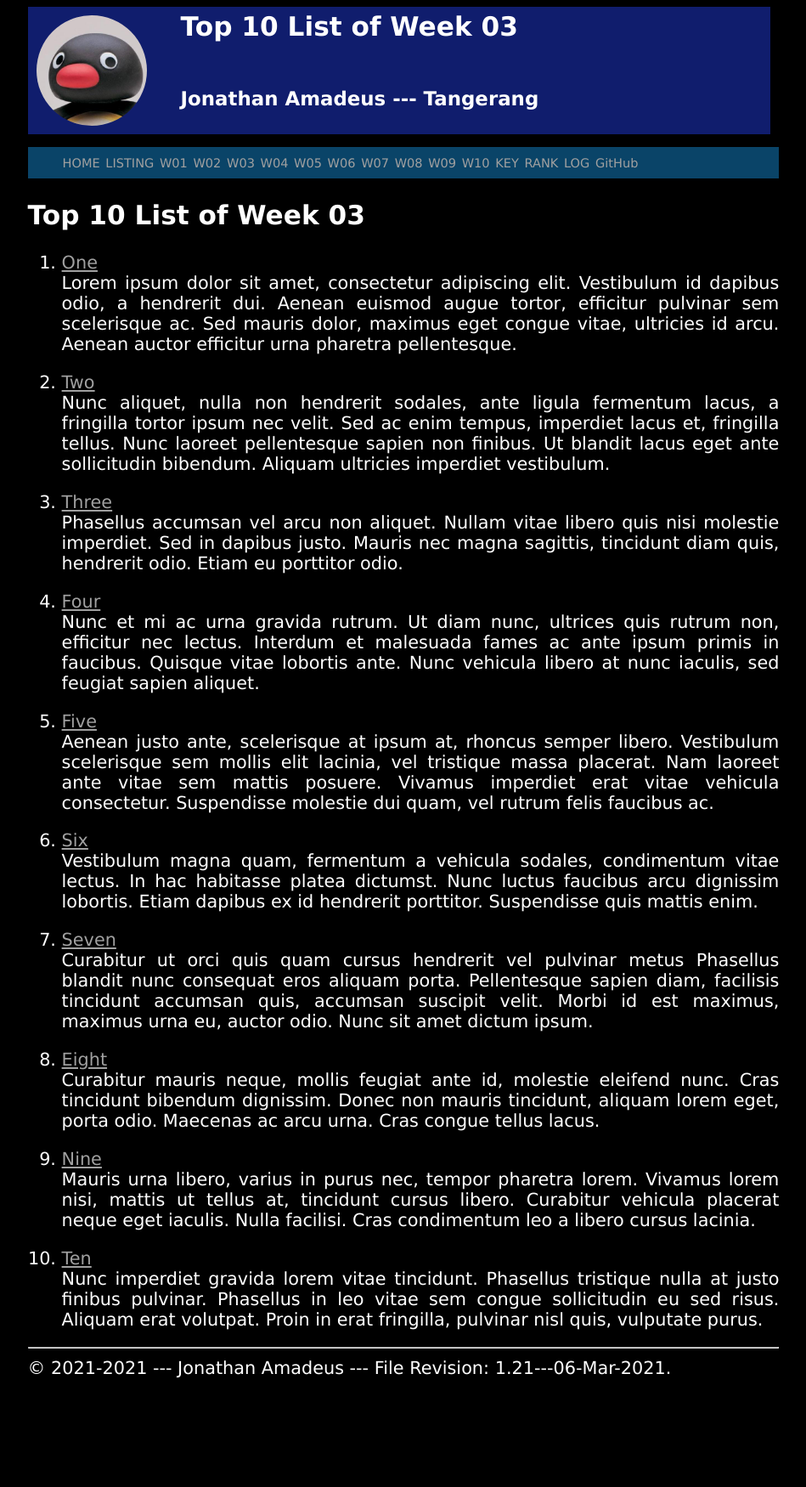
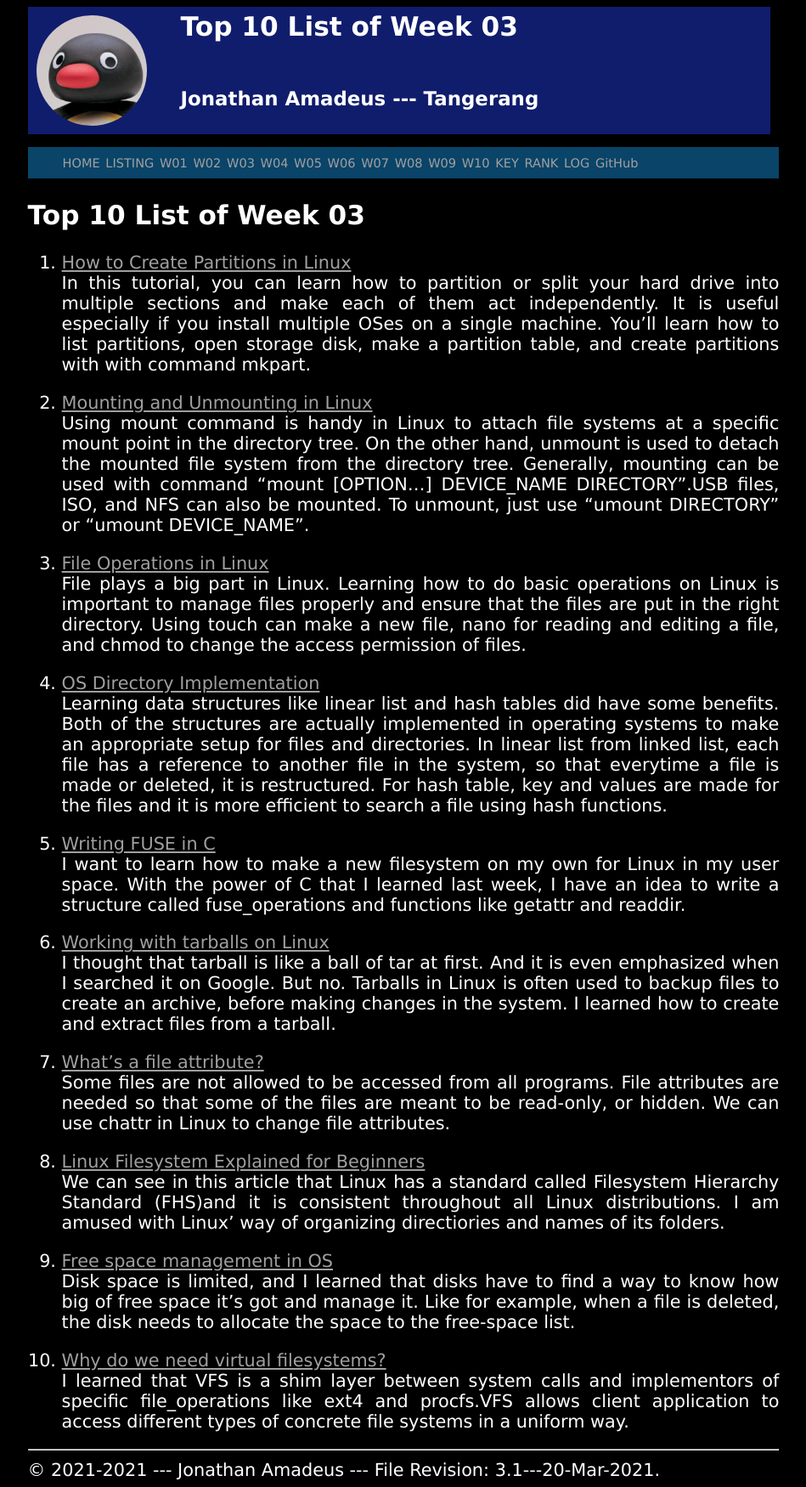
Before and after one commit to HardJoe/os211, a Jekyll site: the page built from w03.md, in a window 1280 px wide. Shown: the whole page at 85% size, without its empty margins (165-1114 px from the left). Built offline with Jekyll 4.4.1, drawn with Linux system fonts in a browser that asks for light colours; our own code applies the rules of GitHub Pages for plain Markdown files; before the commit the page ends 1630 px from its top, so only the background shows below that.

Commit message:
Add Week 03 Top 10 list

```diff
--- a/_config.yml
+++ b/_config.yml
@@ -1,5 +1,5 @@
 title:       "Operating Systems 2021-1 (OS211)"
-version:     "1.21---06-Mar-2021"
+version:     "3.1---20-Mar-2021"
 copyright:   "2021-2021"
 description: >-
   Gas mengmantap!
--- a/w03.md
+++ b/w03.md
@@ -5,72 +5,32 @@ permalink: /W03/
 
 # Top 10 List of Week 03
 
-1. [One](https://en.wikipedia.org/wiki/1)<br>
-Lorem ipsum dolor sit amet, consectetur adipiscing elit.
-Vestibulum id dapibus odio, a hendrerit dui.
-Aenean euismod augue tortor, efficitur pulvinar sem scelerisque ac.
-Sed mauris dolor, maximus eget congue vitae, ultricies id arcu.
-Aenean auctor efficitur urna pharetra pellentesque.
+1. [How to Create Partitions in Linux](https://phoenixnap.com/kb/linux-create-partition)<br>
+In this tutorial, you can learn how to partition or split your hard drive into multiple sections and make each of them act independently. It is useful especially if you install multiple OSes on a single machine. You'll learn how to list partitions, open storage disk, make a partition table, and create partitions with with command mkpart.
 
-2. [Two](https://en.wikipedia.org/wiki/2)<br>
-Nunc aliquet, nulla non hendrerit sodales, ante ligula fermentum lacus, a fringilla tortor ipsum nec velit.
-Sed ac enim tempus, imperdiet lacus et, fringilla tellus.
-Nunc laoreet pellentesque sapien non finibus.
-Ut blandit lacus eget ante sollicitudin bibendum.
-Aliquam ultricies imperdiet vestibulum.
+2. [Mounting and Unmounting in Linux](https://linuxize.com/post/how-to-mount-and-unmount-file-systems-in-linux/)<br>
+Using mount command is handy in Linux to attach file systems at a specific mount point in the directory tree. On the other hand, unmount is used to detach the mounted file system from the directory tree. Generally, mounting can be used with command "mount [OPTION...] DEVICE_NAME DIRECTORY".USB files, ISO, and NFS can also be mounted. To unmount, just use "umount DIRECTORY" or "umount DEVICE_NAME".
 
-3. [Three](https://en.wikipedia.org/wiki/3)<br>
-Phasellus accumsan vel arcu non aliquet.
-Nullam vitae libero quis nisi molestie imperdiet.
-Sed in dapibus justo.
-Mauris nec magna sagittis, tincidunt diam quis, hendrerit odio.
-Etiam eu porttitor odio.
+3. [File Operations in Linux](https://dev.to/nadirbasalamah/file-operation-with-linux-command-31a9)<br>
+File plays a big part in Linux. Learning how to do basic operations on Linux is important to manage files properly and ensure that the files are put in the right directory. Using touch can make a new file, nano for reading and editing a file, and chmod to change the access permission of files.
 
-4. [Four](https://en.wikipedia.org/wiki/4)<br>
-Nunc et mi ac urna gravida rutrum.
-Ut diam nunc, ultrices quis rutrum non, efficitur nec lectus.
-Interdum et malesuada fames ac ante ipsum primis in faucibus.
-Quisque vitae lobortis ante.
-Nunc vehicula libero at nunc iaculis, sed feugiat sapien aliquet.
+4. [OS Directory Implementation](https://www.javatpoint.com/os-directory-implementation)<br>
+Learning data structures like linear list and hash tables did have some benefits. Both of the structures are actually implemented in operating systems to make an appropriate setup for files and directories. In linear list from linked list, each file has a reference to another file in the system, so that everytime a file is made or deleted, it is restructured. For hash table, key and values are made for the files and it is more efficient to search a file using hash functions.
 
-5. [Five](https://en.wikipedia.org/wiki/5)<br>
-Aenean justo ante, scelerisque at ipsum at, rhoncus semper libero.
-Vestibulum scelerisque sem mollis elit lacinia, vel tristique massa placerat.
-Nam laoreet ante vitae sem mattis posuere.
-Vivamus imperdiet erat vitae vehicula consectetur.
-Suspendisse molestie dui quam, vel rutrum felis faucibus ac.
+5. [Writing FUSE in C](https://www.maastaar.net/fuse/linux/filesystem/c/2016/05/21/writing-a-simple-filesystem-using-fuse/)<br>
+I want to learn how to make a new filesystem on my own for Linux in my user space. With the power of C that I learned last week, I have an idea to write a structure called fuse_operations and functions like getattr and readdir.
 
-6. [Six](https://en.wikipedia.org/wiki/6)<br>
-Vestibulum magna quam, fermentum a vehicula sodales, condimentum vitae lectus.
-In hac habitasse platea dictumst.
-Nunc luctus faucibus arcu dignissim lobortis.
-Etiam dapibus ex id hendrerit porttitor.
-Suspendisse quis mattis enim.
+6. [Working with tarballs on Linux](https://www.networkworld.com/article/3328840/working-with-tarballs-on-linux.html)<br>
+I thought that tarball is like a ball of tar at first. And it is even emphasized when I searched it on Google. But no. Tarballs in Linux is often used to backup files to create an archive, before making changes in the system. I learned how to create and extract files from a tarball.
 
-7. [Seven](https://en.wikipedia.org/wiki/7)<br>
-Curabitur ut orci quis quam cursus hendrerit vel pulvinar metus
-Phasellus blandit nunc consequat eros aliquam porta.
-Pellentesque sapien diam, facilisis tincidunt accumsan quis, accumsan suscipit velit.
-Morbi id est maximus, maximus urna eu, auctor odio.
-Nunc sit amet dictum ipsum.
+7. [What's a file attribute?](https://www.lifewire.com/what-is-a-file-attribute-2625793)<br>
+Some files are not allowed to be accessed from all programs. File attributes are needed so that some of the files are meant to be read-only, or hidden. We can use chattr in Linux to change file attributes.
 
-8. [Eight](https://en.wikipedia.org/wiki/8)<br>
-Curabitur mauris neque, mollis feugiat ante id, molestie eleifend nunc.
-Cras tincidunt bibendum dignissim.
-Donec non mauris tincidunt, aliquam lorem eget, porta odio.
-Maecenas ac arcu urna.
-Cras congue tellus lacus.
+8. [Linux Filesystem Explained for Beginners](https://linuxhandbook.com/linux-directory-structure/)<br>
+We can see in this article that Linux has a standard called Filesystem Hierarchy Standard (FHS)and it is consistent throughout all Linux distributions. I am amused with Linux' way of organizing directiories and names of its folders.
 
-9. [Nine](https://en.wikipedia.org/wiki/9)<br>
-Mauris urna libero, varius in purus nec, tempor pharetra lorem.
-Vivamus lorem nisi, mattis ut tellus at, tincidunt cursus libero.
-Curabitur vehicula placerat neque eget iaculis.
-Nulla facilisi.
-Cras condimentum leo a libero cursus lacinia.
+9. [Free space management in OS](https://padakuu.com/article/74-free-space-management)<br>
+Disk space is limited, and I learned that disks have to find a way to know how big of free space it's got and manage it. Like for example, when a file is deleted, the disk needs to allocate the space to the free-space list.
 
-10. [Ten](https://en.wikipedia.org/wiki/10)<br>
-Nunc imperdiet gravida lorem vitae tincidunt.
-Phasellus tristique nulla at justo finibus pulvinar.
-Phasellus in leo vitae sem congue sollicitudin eu sed risus.
-Aliquam erat volutpat.
-Proin in erat fringilla, pulvinar nisl quis, vulputate purus.
+10. [Why do we need virtual filesystems?](https://opensource.com/article/19/3/virtual-filesystems-linux)<br>
+I learned that VFS is a shim layer between system calls and implementors of specific file_operations like ext4 and procfs.VFS allows client application to access different types of concrete file systems in a uniform way.
```
